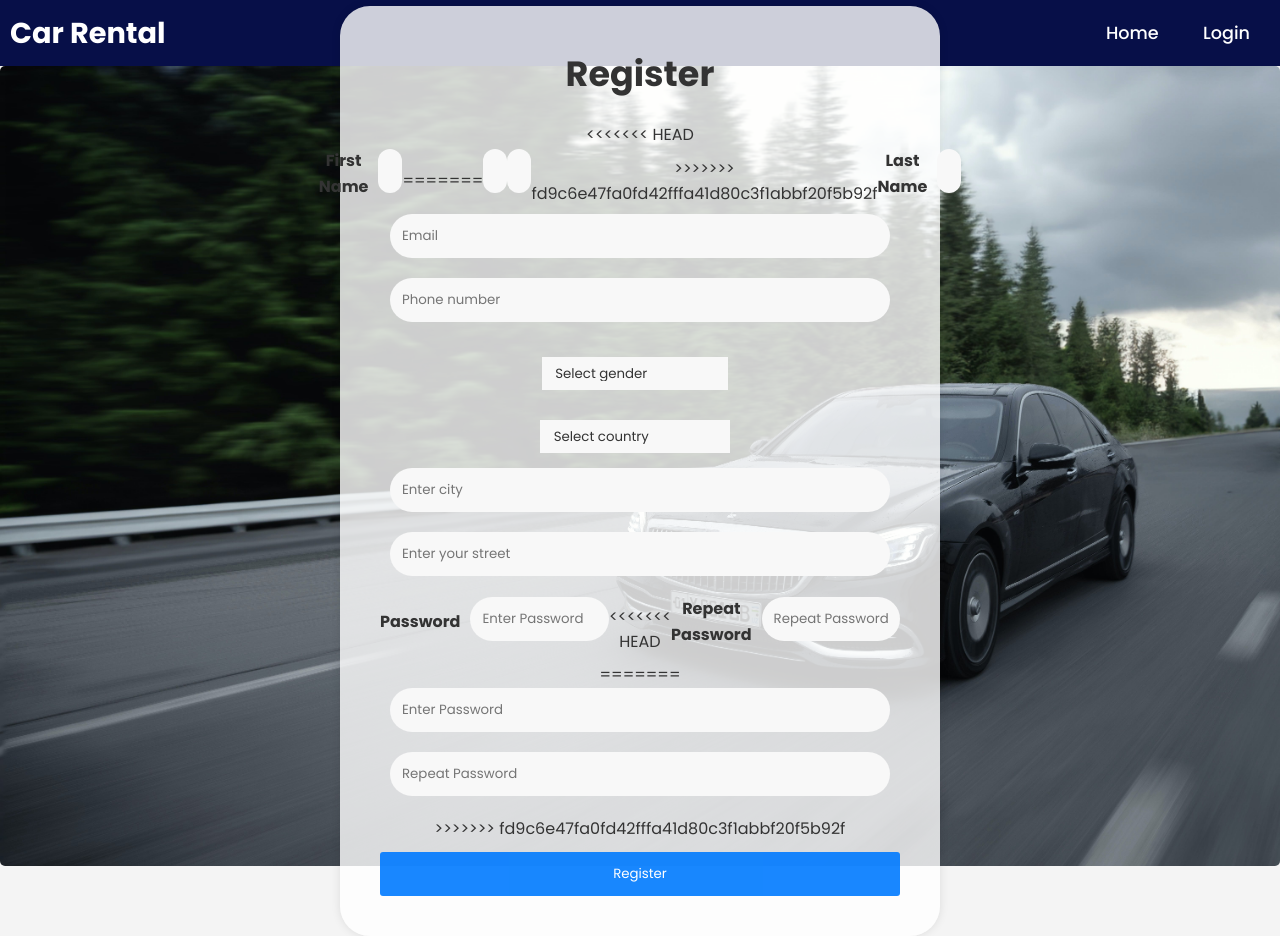
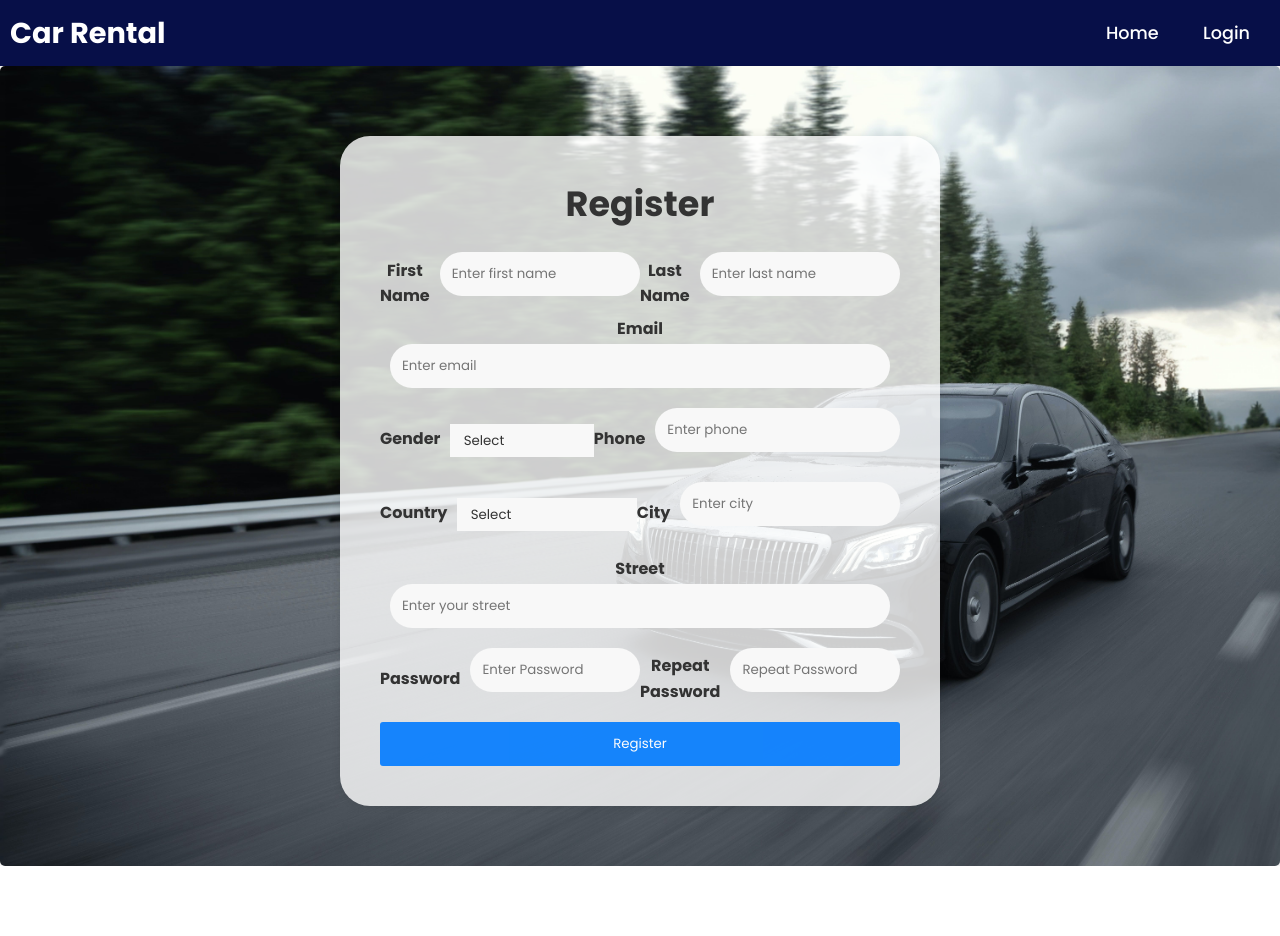
Before and after one commit to AbdelrahmanAyman0011/Car-Rental-System, a PHP site: page /Signup.html in a window 1280 px wide. After the commit the page ends 866 px from the top, so only its background shows below. Run offline with PHP 8.4, Linux system fonts and the light colour scheme.

Commit message:
fixing signup registratin ,and adding css classes

```diff
--- a/Signup.html
+++ b/Signup.html
@@ -25,63 +25,57 @@
     <div class="sign">
       <form action="signup.php" method="POST" onsubmit="return validateForm()">
         <h1>Register</h1>
-<<<<<<< HEAD
         <div class="inline-labels ">
           <label for="fname"><b>First Name</b></label>
           <input type="text" placeholder="Enter first name" name="fname" id="fname" required>
-=======
-        <input type="text" placeholder="First name" name="fname" id="fname" required>
-
-        <input type="text" placeholder="Last name" name="lname" id="lname" required>
->>>>>>> fd9c6e47fa0fd42fffa41d80c3f1abbf20f5b92f
 
           <label for="lname"><b>Last Name</b></label>
           <input type="text" placeholder="Enter last name" name="lname" id="lname" required>
         </div>
 
-        <input type="text" placeholder="Email" name="email" id="email" required>
+        <label for="email"><b>Email</b></label>
+        <input type="text" placeholder="Enter email" name="email" id="email" required>
 
-
-
-        <input type="text" placeholder="Phone number" name="pnum" id="pnum" required>
-
-        <div class="form-group">
-          <select>
-            <option value="gender">Select gender</option>
+        <div class="">
+          <div class="inline-labels">
+            <label for="gender" class="gender-label"><b>Gender</b></label>
+            <select name="gender" id="gender">
+              <option value="select">Select</option>
               <option value="male">Male</option>
               <option value="female">Female</option>
             </select>
+
+            <label for="pnum"><b>Phone</b></label>
+            <input type="text" placeholder="Enter phone" name="pnum" id="pnum" required>
+          </div>
         </div>
 
-        <div class="form-group">
-          <select>
-            <option value="country">Select country</option>
+        <div class="">
+          <div class="inline-labels">
+
+            <label for="country"><b>Country</b></label>
+            <select name="country" id="country">
+              <option value="select">Select</option>
               <option value="egypt">Egypt</option>
               <option value="america">America</option>
               <option value="marroco">Marroco</option>
               <option value="saudi Arabia">Saudi Arabia</option>
               <option value="china">China</option>
             </select>
+
+            <label for="city"><b>City</b></label>
+            <input type="text" placeholder="Enter city" name="city" id="city" required>
           </div>
-
-
-        <input type="text" placeholder="Enter city" name="city" id="city" required>
-
+        </div>
+        <label for="street"><b>Street</b></label>
         <input type="text" placeholder="Enter your street" name="street" id="street" required>
         <div class="inline-labels ">
           <label for="password"><b>Password</b></label>
           <input type="password" placeholder="Enter Password" name="password" id="password" required>
 
-<<<<<<< HEAD
           <label for="passwordRepeat"><b>Repeat Password</b></label>
           <input type="password" placeholder="Repeat Password" name="passwordRepeat" id="passwordRepeat" required>
         </div>
-=======
-        <input type="password" placeholder="Enter Password" name="password" id="password" required>
-
-        <input type="password" placeholder="Repeat Password" name="passwordRepeat" id="passwordRepeat" required>
-
->>>>>>> fd9c6e47fa0fd42fffa41d80c3f1abbf20f5b92f
         <button type="submit" class="registerbtn">Register</button>
       </form>
     </div>
--- a/styles.css
+++ b/styles.css
@@ -258,12 +258,27 @@ section {
 
 .inline-labels {
   display: flex;
+
   align-items: center;
 }
-
+.inline-labels input[type="text"] {
+  width: 5px; /* Set the width for the text input fields */
+}
 .inline-labels label {
   margin-right: 10px;
 }
+
+.inline-labels input[type="text"],
+.inline-labels select {
+  width: 200px; /* Set the width for the text input and select fields */
+}
+
+/* Define a class for the Gender label */
+.gender-label {
+  border-radius: 30px; /* Applying border-radius to the Gender label */
+  display: inline-block; /* Ensure the label stays inline with other elements */
+}
+
 
 .inline-labels:last-child {
   margin-bottom: 10px;
@@ -359,7 +374,7 @@ section {
 
 .sign label {
   display: block;
-  margin-bottom: 15px;
+  margin-bottom: 2px;
   color: #333;
   /* Label text color */
 }
```
Also changed, not shown: carRegistration.html (+14 -7 lines). Lines whose indentation alone changed are shown as unchanged.
